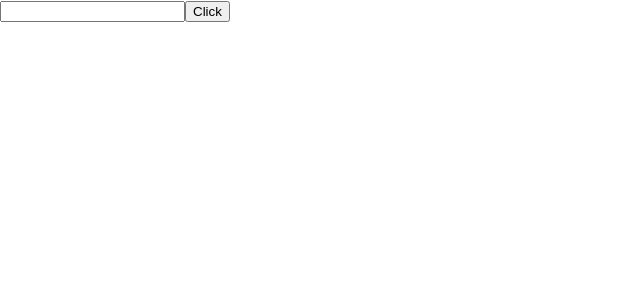
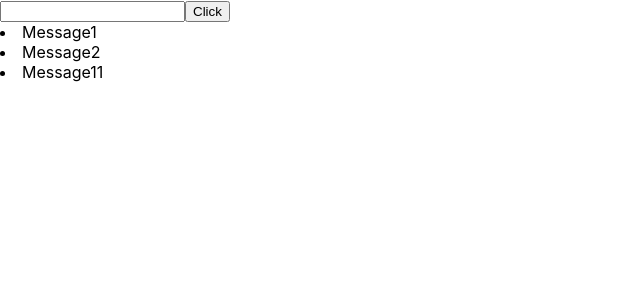
Before and after one commit to sasha2234562/my, a React (Create React App) app: page / in a window 1280 px wide. Shown: the top 300 px of the page, without its empty margins (0-640 px from the left). Built offline with nearby package versions, Linux system fonts and the light colour scheme.

Commit message:
Add Post and Test and User input-button

```diff
--- a/src/App.tsx
+++ b/src/App.tsx
@@ -4,16 +4,26 @@ import {Button} from "./input/button";
 
 
 function App() {
-    // let [message, setMessege] = useState([
-    //     {message: 'Message1'},
-    //     {message: 'Message2'},
-    //     {message: 'Message11'}
-    // ])
-return(
-    <div>
-        <Button/>
-    </div>
-)
+    let [message, setMessege] = useState([
+        {message: 'Message1'},
+        {message: 'Message2'},
+        {message: 'Message11'}
+    ])
+
+    const creatMessange = (title: string) => {
+        console.log("Masha");
+        console.log(title);
+        let newMessage = {message: title}
+        setMessege([newMessage, ...message])
+    }
+    return (
+        <div>
+            <Button creatMessage={creatMessange}/>
+            <div>
+                {message.map((item, index) => <li key={index}>{item.message}</li>)}
+            </div>
+        </div>
+    )
 }
 
 export default App;
```
